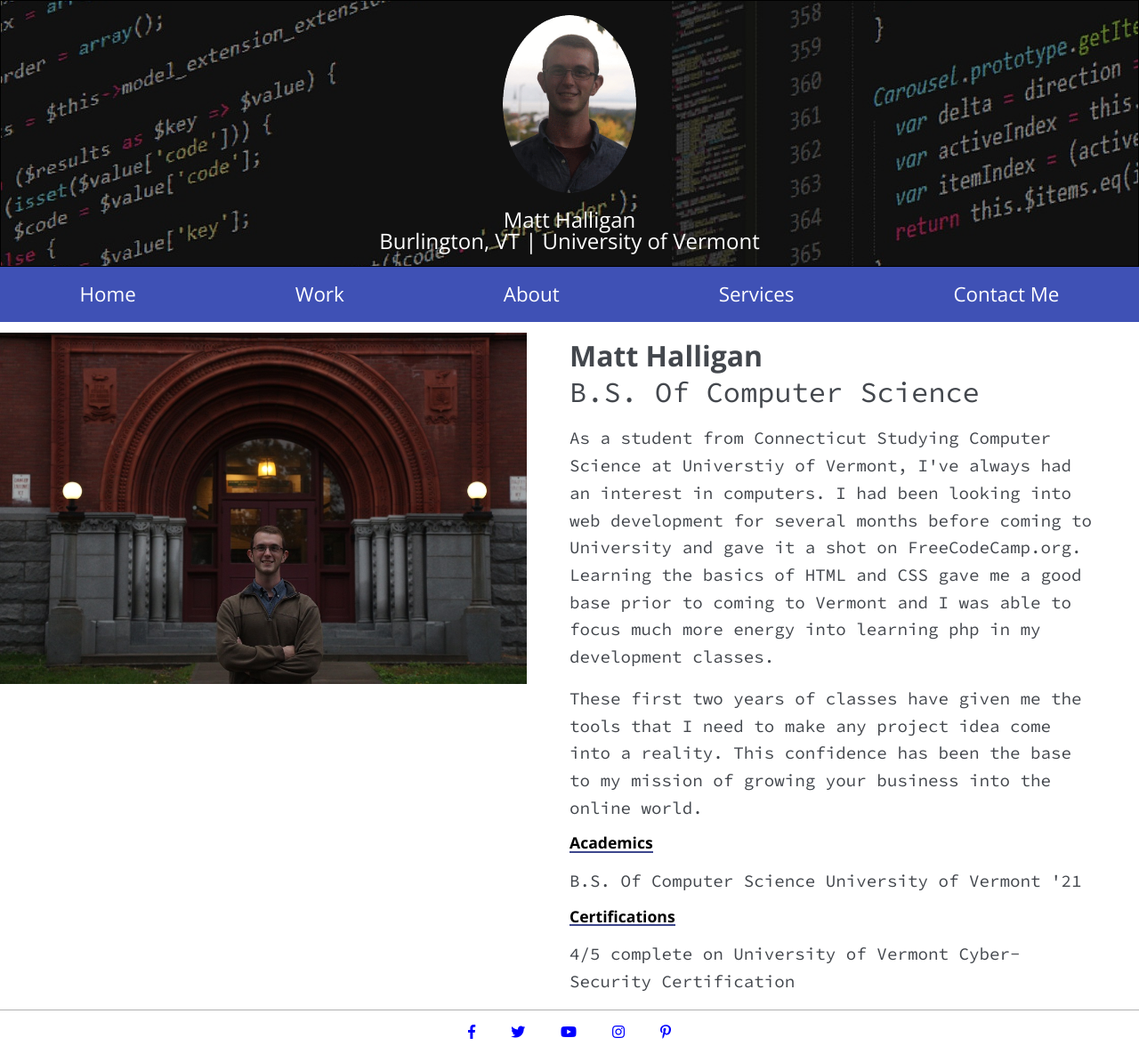
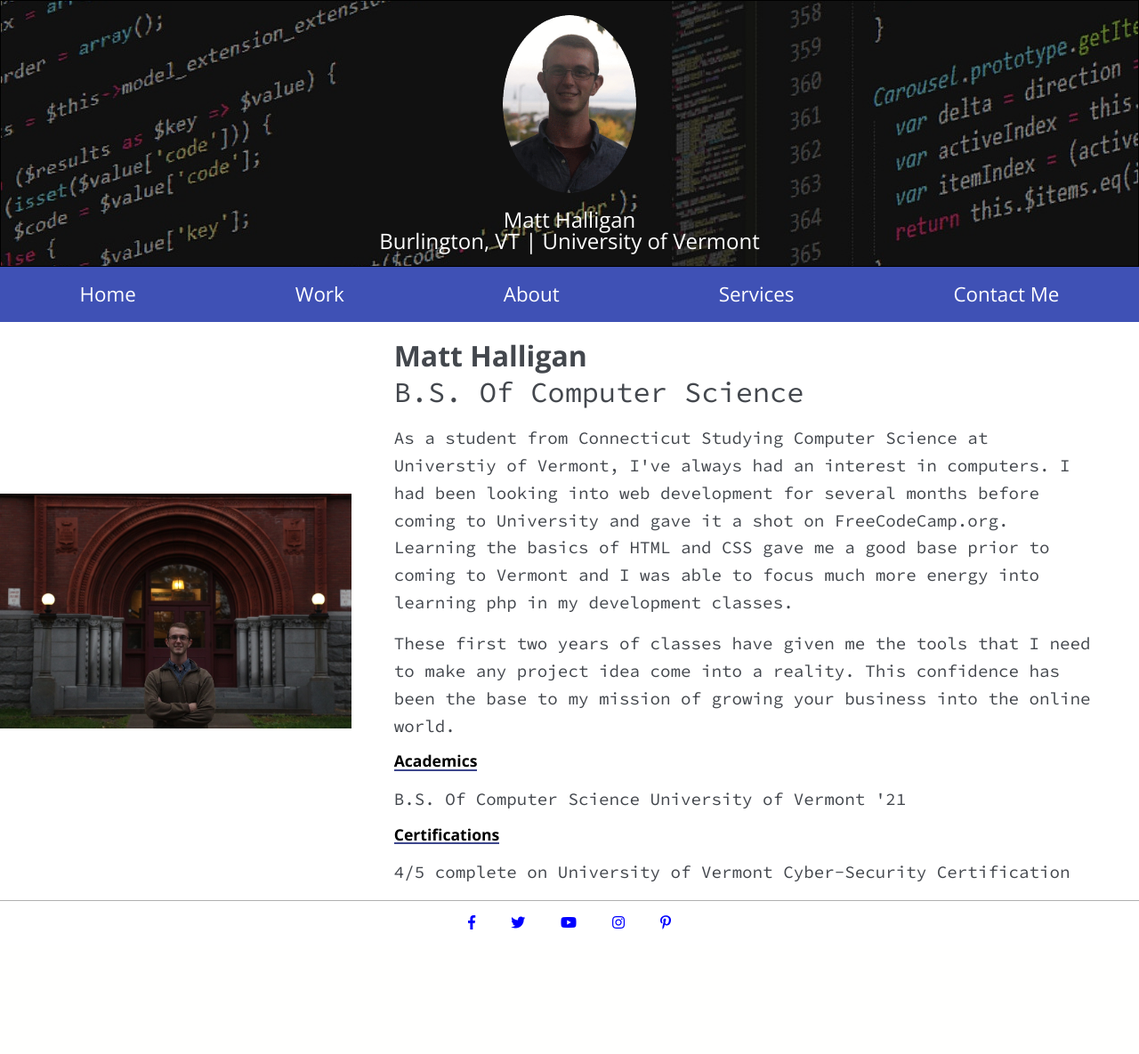
Before and after one commit to matthew-halligan/Portfolio, a PHP site: page /about5.php in a window 1280 px wide. Shown: the whole page at 89% size. After the commit the page ends 1045 px from the top, so only its background shows below. Run offline with PHP 8.4, Linux system fonts and the light colour scheme; some libraries are stand-ins or nearby versions.

Commit message:
Change to the about page to the new version

```diff
--- a/about5.php
+++ b/about5.php
@@ -12,13 +12,13 @@
 
             <!-- Picture -->
             <div class="about-5-picture-container about-5-column">
-              <div class="about-5-picture-inner-container">
+                <div class="new-about-inner-container">
                     <img src="assets/new_assets/About_page_pic.jpg"  class="about-picture-responsive-image" alt="About Picture">
                 </div>
             </div>
 
             <!-- Text -->
-          <div class="about-5-text-container about-5-column text-column">
+            <div class="about-5-text-container about-5-column text-column about-5-column-right">
                 <div class="">
                     <div class="about-5-name">
                         Matt Halligan
```
Lines whose indentation alone changed are shown as unchanged.
